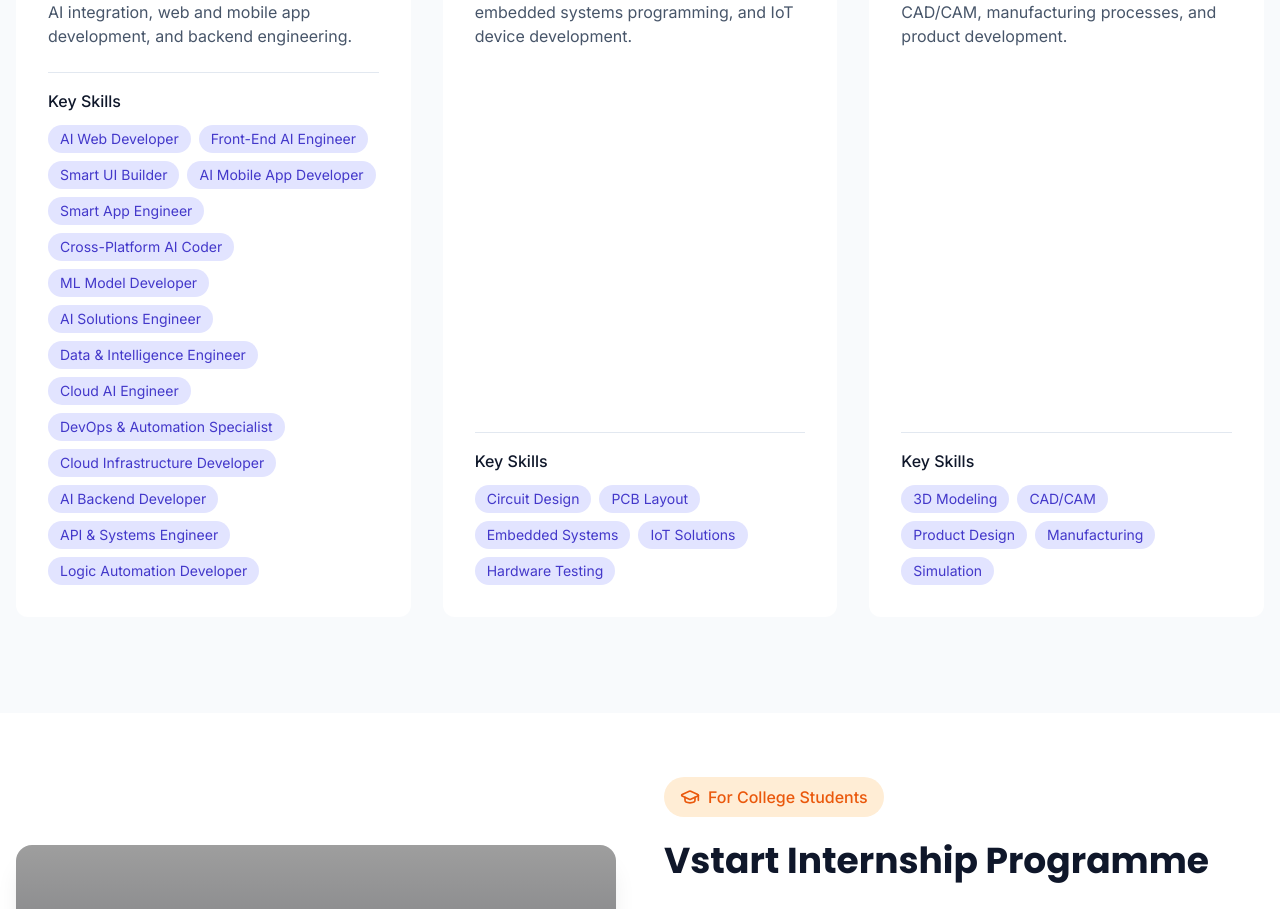
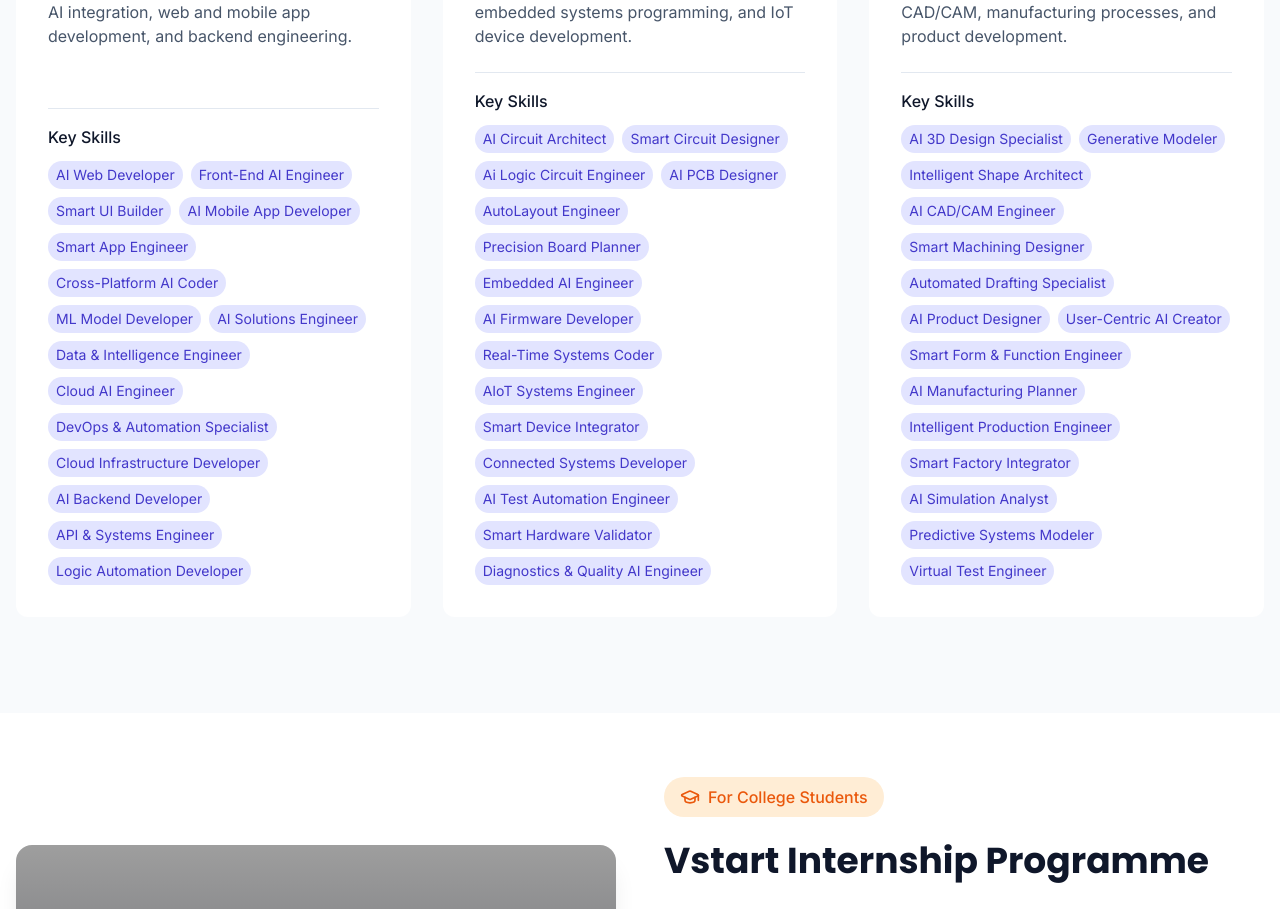
Before and after one commit to contactvibai/vibai, a React (Vite) app: page /services in a window 1280 px wide. Shown: the part 1630-2539 px from the top of the page. Built offline with nearby package versions, Linux system fonts and the light colour scheme; grey boxes are pictures that could not be loaded.

Commit message:
added roles

```diff
--- a/src/pages/Services.tsx
+++ b/src/pages/Services.tsx
@@ -48,13 +48,15 @@ const Services: React.FC = () => {
       icon: <Cpu className="h-16 w-16 text-primary-500" />,
       title: "Electronics",
       description: "Master electronic design, PCB layout, embedded systems programming, and IoT device development.",
-      skills: ["Circuit Design", "PCB Layout", "Embedded Systems", "IoT Solutions", "Hardware Testing"]
+      skills: ["AI Circuit Architect","Smart Circuit Designer","Ai Logic Circuit Engineer","AI PCB Designer","AutoLayout Engineer","Precision Board Planner","Embedded AI Engineer","AI Firmware Developer",
+"Real-Time Systems Coder","AIoT Systems Engineer","Smart Device Integrator","Connected Systems Developer","AI Test Automation Engineer","Smart Hardware Validator","Diagnostics & Quality AI Engineer"]
     },
     {
       icon: <Wrench className="h-16 w-16 text-primary-500" />,
       title: "Mechanical",
       description: "Focus on mechanical design, 3D modeling, CAD/CAM, manufacturing processes, and product development.",
-      skills: ["3D Modeling", "CAD/CAM", "Product Design", "Manufacturing", "Simulation"]
+      skills: ["AI 3D Design Specialist","Generative Modeler","Intelligent Shape Architect","AI CAD/CAM Engineer","Smart Machining Designer","Automated Drafting Specialist","AI Product Designer",
+"User-Centric AI Creator","Smart Form & Function Engineer","AI Manufacturing Planner","Intelligent Production Engineer","Smart Factory Integrator","AI Simulation Analyst","Predictive Systems Modeler","Virtual Test Engineer"]
     }
   ];
 
@@ -208,7 +210,7 @@ const Services: React.FC = () => {
                       {path.skills.map(skill => (
                         <span
                           key={skill}
-                          className="px-3 py-1 bg-primary-100 dark:bg-primary-900/20 text-primary-700 dark:text-primary-300 rounded-full text-sm"
+                          className="px-2 py-1 bg-primary-100 dark:bg-primary-900/20 text-primary-700 dark:text-primary-300 rounded-full text-sm"
                         >
                           {skill}
                         </span>
```
